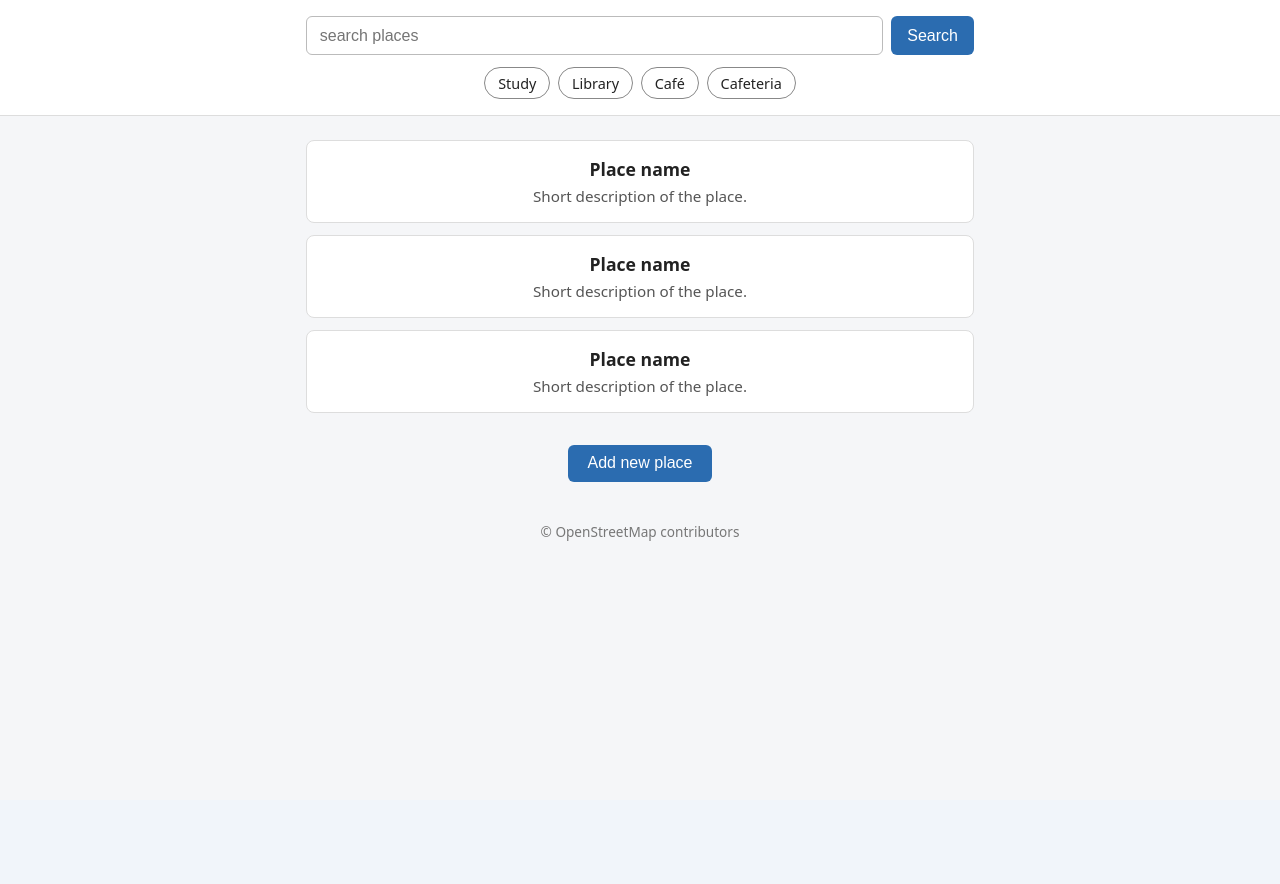
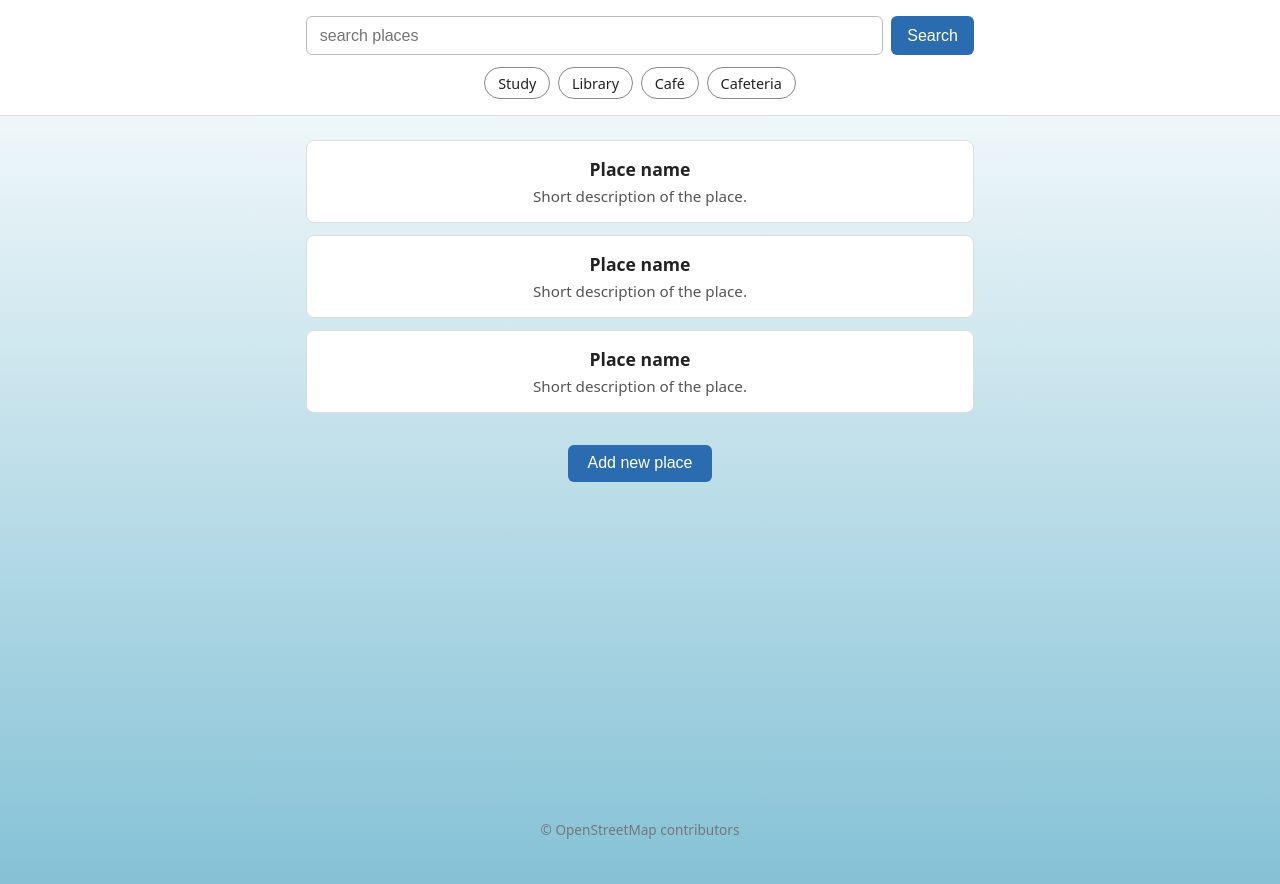
Before and after one commit to 0ctAdario834/HackConcordia, a web app: page / in a window 1280 px wide. Before the commit the page ends 541 px from the top, so only its background shows below. Run offline with its HTML, style and script files only (its server is not run), Linux system fonts and the light colour scheme; data that the repository does not hold is empty.

Commit message:
idk if this gradient even looks good

```diff
--- a/src/main/resources/public/styles.css
+++ b/src/main/resources/public/styles.css
@@ -5,7 +5,8 @@
 body {
     margin: 0;
     font-family: system-ui, sans-serif;
-    background: #f5f6f8;
+    /*background: #f5f6f8;*/
+    background: linear-gradient(to bottom, #fff, #39b9);
     color: #222;
 }
 
@@ -13,6 +14,7 @@ header {
     background: #ffffff;
     padding: 1rem;
     border-bottom: 1px solid #ddd;
+    min-height: 10vh;
 }
 
 header fieldset {
@@ -101,6 +103,7 @@ main {
     max-width: 700px;
     margin: 1.5rem auto;
     padding: 0 1rem;
+    min-height: 80vh;
 }
 
 .results {
@@ -157,6 +160,7 @@ footer {
     text-align: center;
     color: #777;
     font-size: 0.85rem;
+    min-height: 10vh;
 }
 
 @media (max-width: 480px) {
```
